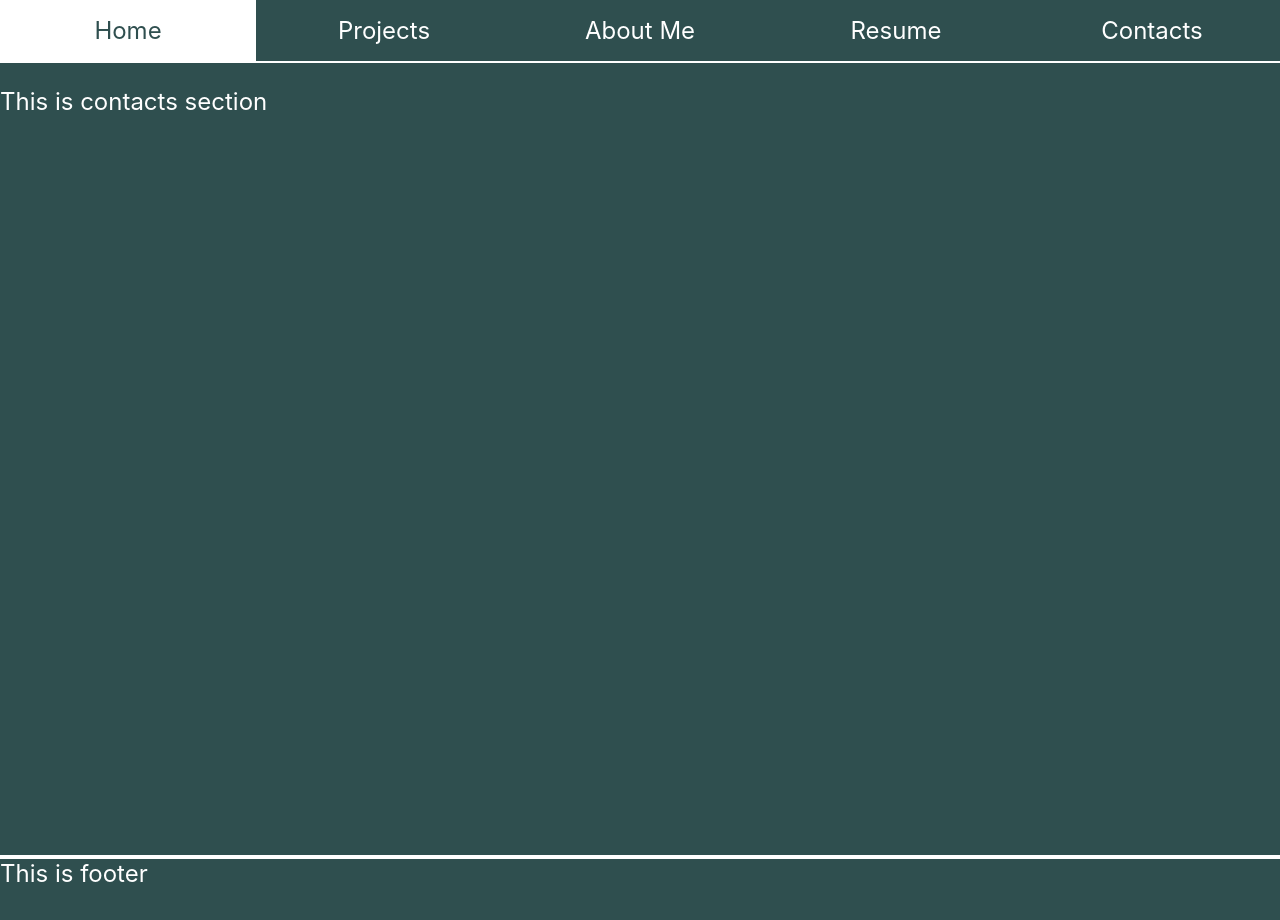
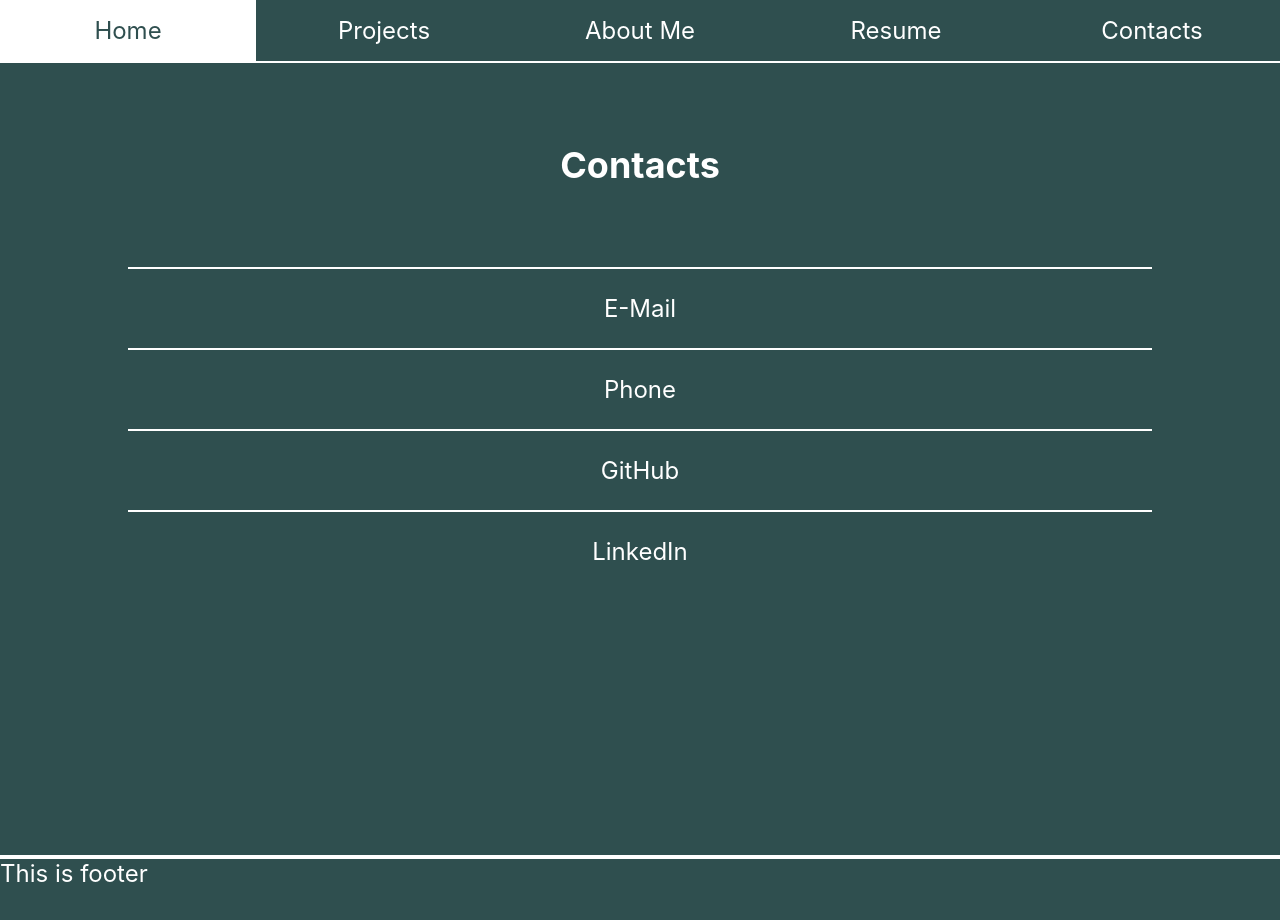
Before and after one commit to pavel-piatetskii/portfolio-site, a React (Create React App) app: page / in a window 1280 px wide. Both pictures are taken after a click on the element "Contacts". Shown: the top 920 px of the page. Built offline with nearby package versions, Linux system fonts and the light colour scheme.

Commit message:
Create structure of Contacts section

```diff
--- a/src/components/Contacts.js
+++ b/src/components/Contacts.js
@@ -1,7 +1,37 @@
-//import './Homepage.scss';
+import './Contacts.scss';
 
 export default function Contacts(props) {
-  return (<section class="content__contacts">
-      <p>This is contacts section</p>
-    </section>)
+
+  const contactsData = [
+    {
+      name: 'E-Mail',
+      image: '',
+      value: '',
+    },
+    {
+      name: 'Phone',
+      image: '',
+      value: '',
+    },
+    {
+      name: 'GitHub',
+      image: '',
+      value: '',
+    },
+    {
+      name: 'LinkedIn',
+      image: '',
+      value: '',
+    },
+  ];
+
+  return (<section class="contacts">
+    <h2 className="contacts__header">Contacts</h2>
+    {contactsData.map(el => (
+      <article className="contacts__container">
+        <span className="contacts__container__name">{el.name}</span>
+
+      </article>
+    ))}
+  </section>)
 }
--- /dev/null
+++ b/src/components/Contacts.scss
@@ -0,0 +1,16 @@
+.contacts {
+  flex-direction: column;
+  align-items: center;
+  width: 100%;
+
+  &__header {
+    margin: 5rem 0;
+  }
+
+  &__container {
+    flex-direction: column;
+    border-top: 2px solid white;
+    width: 80%;
+    padding: 25px 0;
+  }
+}
--- a/src/components/Projects.scss
+++ b/src/components/Projects.scss
@@ -6,7 +6,7 @@
   //animation: fast-appearance 0.25s none 0s 1;
 
   &__header {
-    margin-top: 5rem;
+    margin: 5rem 0;
   }
 
   &__container {
```
